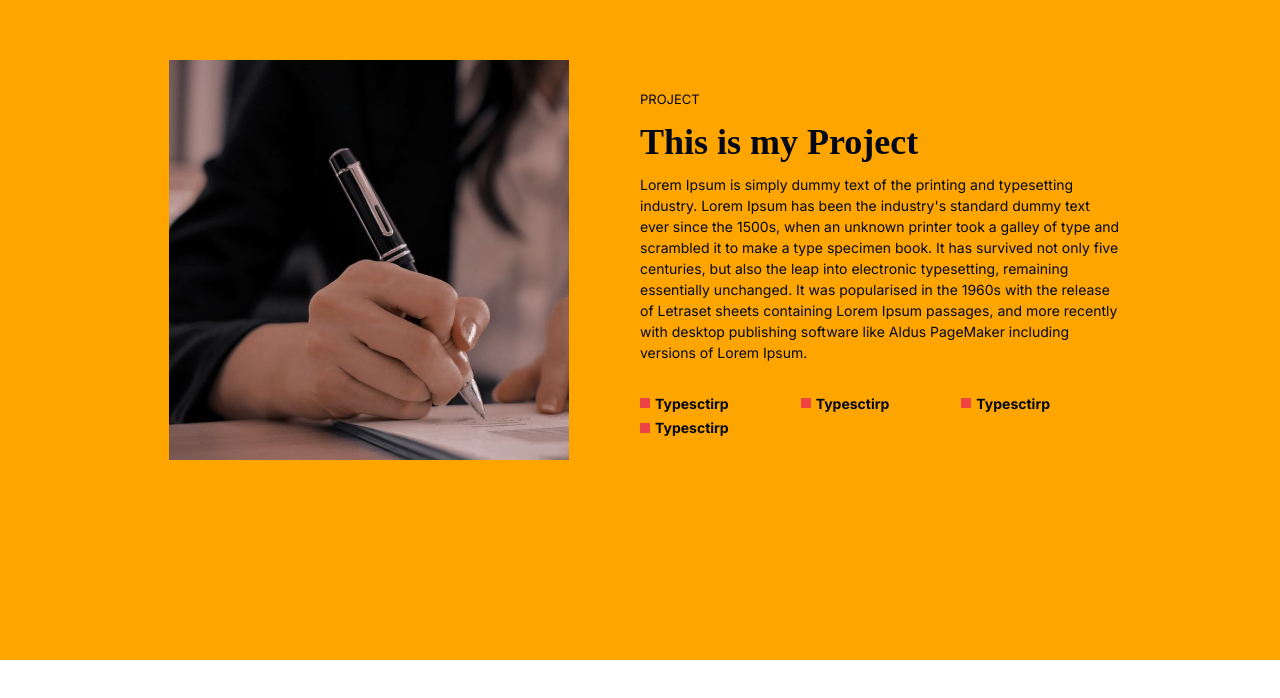
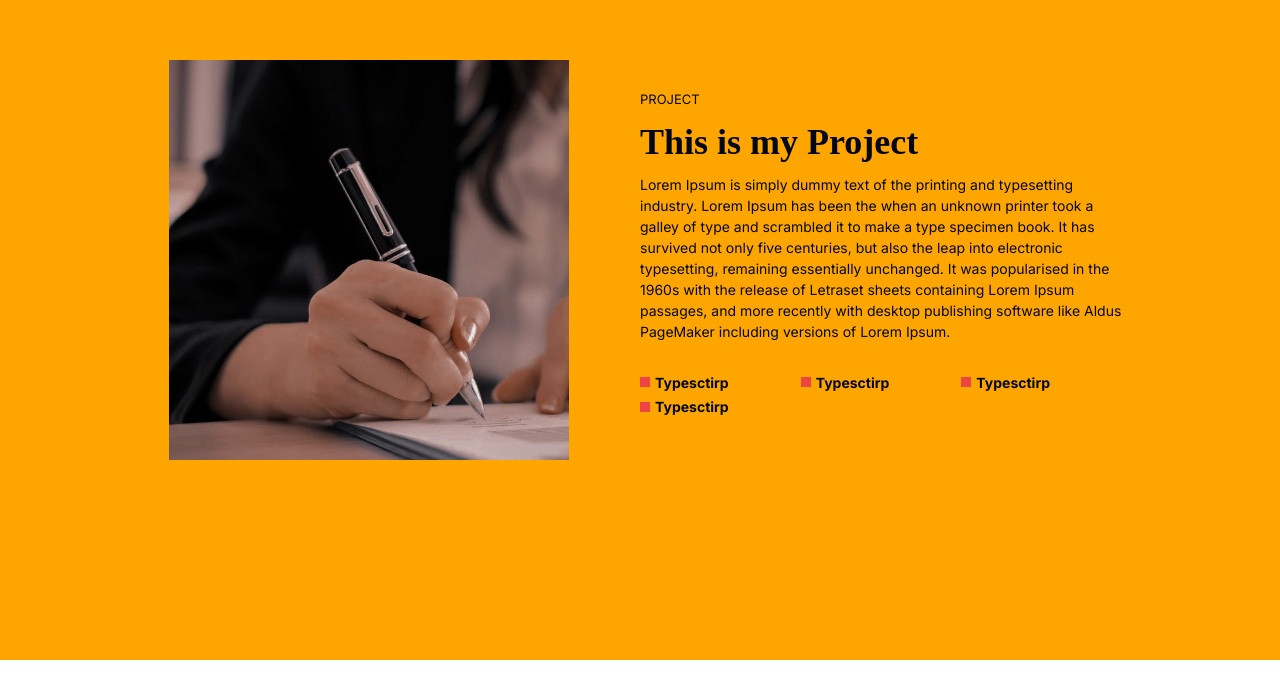
Before and after one commit to misato0804/portfolio_2024, a Next.js app: page / in a window 1280 px wide. Shown: the part 940-1638 px from the top of the page. Built offline with nearby package versions, Linux system fonts and the light colour scheme.

Commit message:
Modefied entities

```diff
--- a/src/components/features/projectCard/index.tsx
+++ b/src/components/features/projectCard/index.tsx
@@ -22,7 +22,7 @@
           <div className='py-12'>
             <h6>PROJECT</h6>
             <h1 className='font-display font-bold my-2'>This is my Project</h1>
-            <p>Lorem Ipsum is simply dummy text of the printing and typesetting industry. Lorem Ipsum has been the industry's standard dummy text ever since the 1500s, when an unknown printer took a galley of type and scrambled it to make a type specimen book. It has survived not only five centuries, but also the leap into electronic typesetting, remaining essentially unchanged. It was popularised in the 1960s with the release of Letraset sheets containing Lorem Ipsum passages, and more recently with desktop publishing software like Aldus PageMaker including versions of Lorem Ipsum.
+            <p>Lorem Ipsum is simply dummy text of the printing and typesetting industry. Lorem Ipsum has been the  when an unknown printer took a galley of type and scrambled it to make a type specimen book. It has survived not only five centuries, but also the leap into electronic typesetting, remaining essentially unchanged. It was popularised in the 1960s with the release of Letraset sheets containing Lorem Ipsum passages, and more recently with desktop publishing software like Aldus PageMaker including versions of Lorem Ipsum.
             </p>
           </div>
           <div className='grid w-full grid-cols-3 gap-y-1.5'>
```
